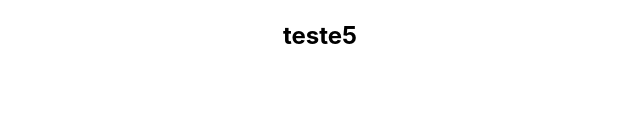
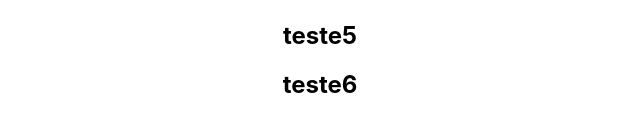
Before and after one commit to MatheusXI/Todo-front-end, a React (Create React App) app in the folder todo-front/: page / in a window 1280 px wide. Shown: the part 230-362 px from the top of the page, without its empty margins (320-960 px from the left). Built offline with nearby package versions, Linux system fonts and the light colour scheme.

Commit message:
feat: teste

```diff
--- a/todo-front/src/App.tsx
+++ b/todo-front/src/App.tsx
@@ -12,6 +12,7 @@ function App() {
       <h2>teste3</h2>
       <h2>teste4</h2>
       <h2>teste5</h2>
+      <h2>teste6</h2>
 
 
     </div>
```
